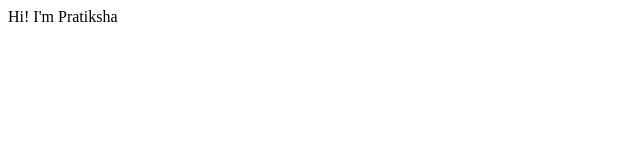
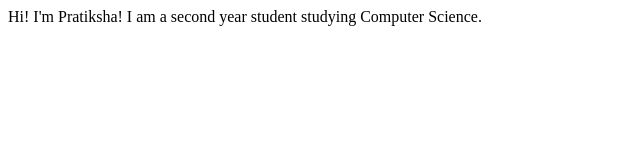
Before and after one commit to d-pratiksha/student-details, a plain HTML site: page index.html in a window 1280 px wide. Shown: the whole page, without its empty margins (0-640 px from the left). Drawn offline with Linux system fonts and the light colour scheme.

Commit message:
Update index.html

```diff
--- a/index.html
+++ b/index.html
@@ -7,6 +7,7 @@
     <title>Student site</title>
 </head>
 <body>
-    Hi! I'm Pratiksha
+    Hi! I'm Pratiksha!
+    I am a second year student studying Computer Science.
 </body>
 </html>
```
